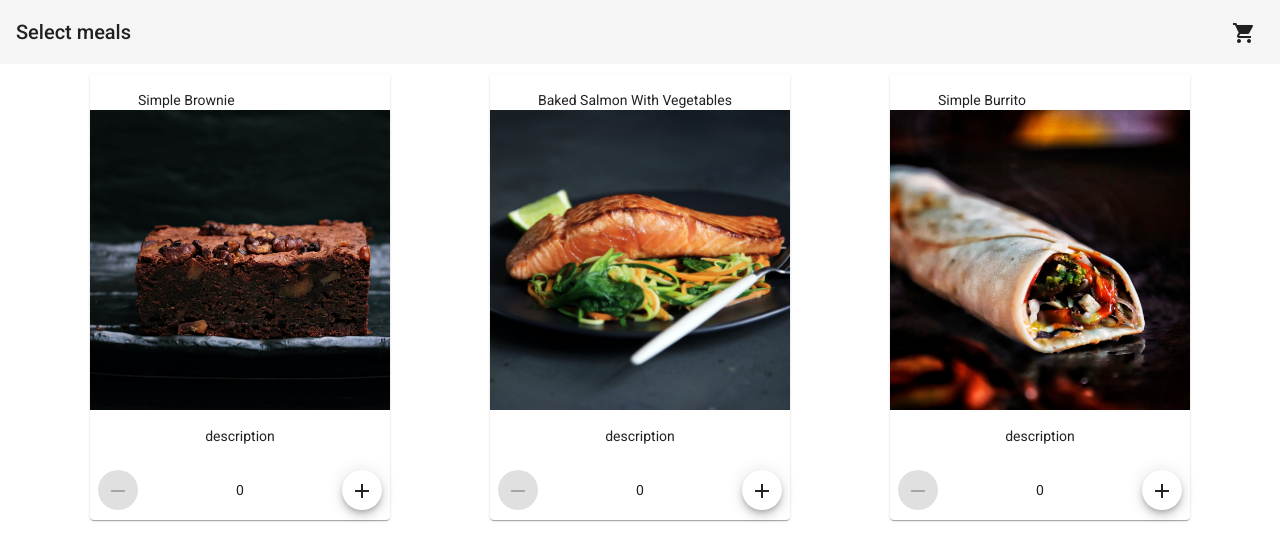
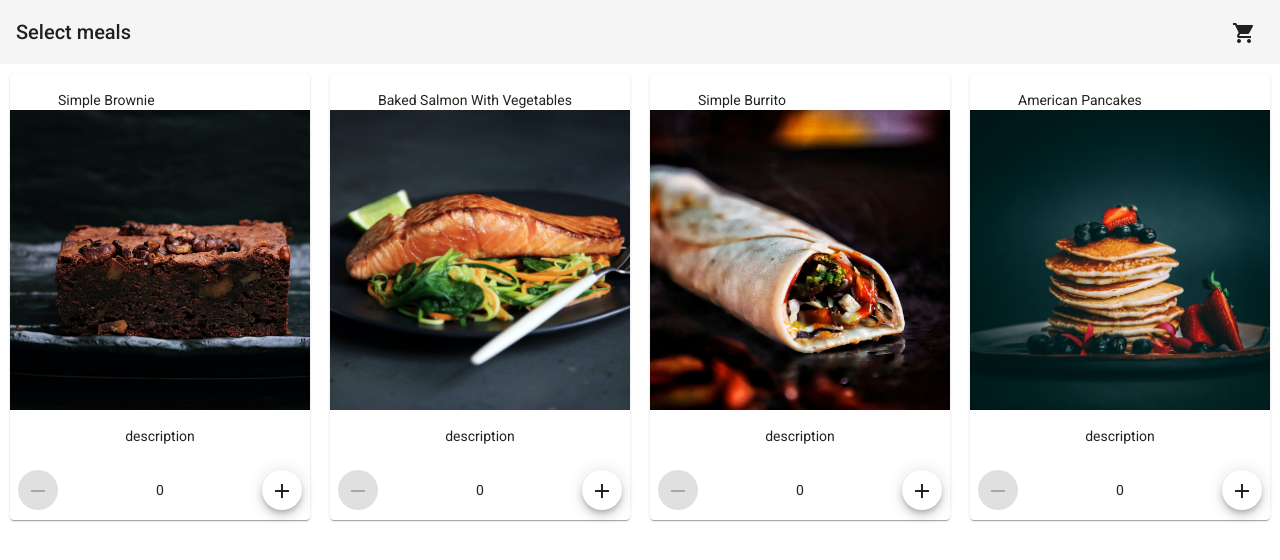
Before and after one commit to AdrianRamzes/food-mania, an Angular app: page / in a window 1280 px wide. Shown: the top 560 px of the page. Built offline with nearby package versions, Linux system fonts and the light colour scheme.

Commit message:
add recipies

```diff
--- a/src/app/data/products.data.ts
+++ b/src/app/data/products.data.ts
@@ -2,7 +2,10 @@ import { Product, Units } from '../models/product.model';
 
 /**
  * Avocado..........................12
+ * Baking Powder....................21
+ * Baking Soda......................23
  * Butter............................1
+ * Buttermilk.......................20
  * Dark Chocolate....................0
  * Eggs..............................2
  * Flour.............................4
@@ -10,9 +13,12 @@ import { Product, Units } from '../models/product.model';
  * Frozen Vegetables.................7
  * Ground Beef......................11
  * Majo.............................17
+ * Milk.............................19
+ * Oil..............................22
  * Onion............................13
  * Pepper...........................15
  * Potatoes..........................8
+ * Powdered Sugar...................24
  * Red Bean (canned)................16
  * Rice.............................18
  * Salt..............................5
@@ -118,4 +124,34 @@ export const products = [
         name: 'Rice',
         unit: Units.g,
     } as Product,
+    {
+        index: 19,
+        name: 'Milk',
+        unit: Units.l,
+    } as Product,
+    {
+        index: 20,
+        name: 'Buttermilk',
+        unit: Units.ml,
+    } as Product,
+    {
+        index: 21,
+        name: 'Baking Powder',
+        unit: Units.g,
+    } as Product,
+    {
+        index: 22,
+        name: 'Oil',
+        unit: Units.g,
+    } as Product,
+    {
+        index: 23,
+        name: 'Baking Soda',
+        unit: Units.g,
+    } as Product,
+    {
+        index: 24,
+        name: 'Powdered Sugar',
+        unit: Units.g,
+    } as Product,
 ];
--- a/src/app/data/recipies.data.ts
+++ b/src/app/data/recipies.data.ts
@@ -43,4 +43,20 @@ export const recipies = [
             { productId: 18, amount: 100 }, // Rice: 100g
         ]
     } as Recipe,
+    {
+        index: 3,
+        title: 'American Pancakes',
+        description: 'description',
+        imageUrl: 'assets/images/main_img_3.jpeg',
+        ingredients: [
+            { productId: 2, amount: 1 },       // Eggs: 1
+            { productId: 4, amount: 300 },     // Flour: 300g
+            { productId: 20, amount: 300 },    // Buttermilk: 300ml
+            { productId: 24, amount: 300 },    // Powdered Sugar: 5g
+            { productId: 21, amount: 3 },      // Baking Powder: 3g
+            { productId: 23, amount: 2.5 },    // Baking Soda: 2.5g
+            { productId: 5, amount: 1 },       // Salt
+            { productId: 22, amount: 30 },     // Oil
+        ]
+    } as Recipe,
 ];
```
Also changed, not shown: src/assets/images/main_img_3.jpeg (added).
